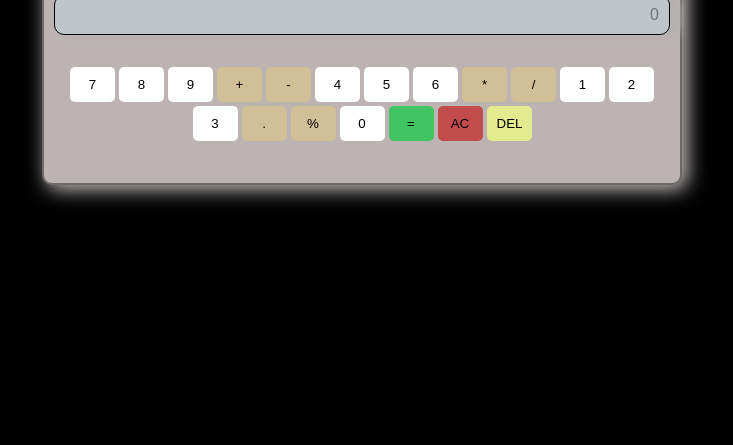
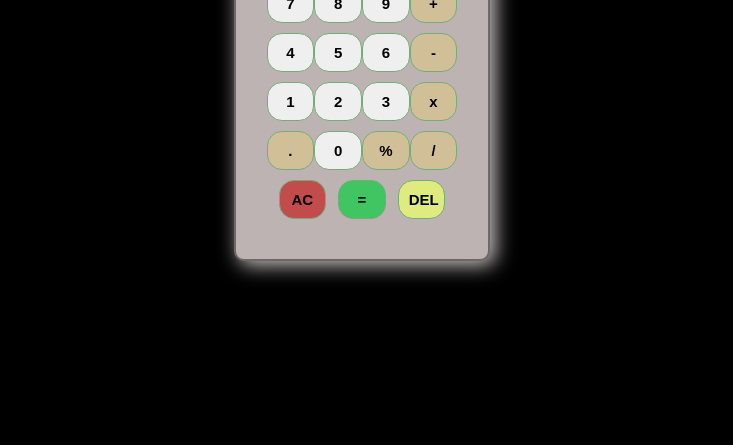
Before and after one commit to YuvanMoorthi/Calculator-Application, a plain HTML site: page index.html in a window 1280 px wide. Shown: the part 355-800 px from the top of the page, without its empty margins (278-1011 px from the left). Drawn offline with Linux system fonts and the light colour scheme.

Commit message:
second update

```diff
--- a/index.html
+++ b/index.html
@@ -13,39 +13,76 @@
          <div id="inputArea">
             <input type="text" id="calculatorInput" readonly placeholder="0" />
          </div>
-         <div id="calculationArea"></div>
+         <div id="calculationArea">
+            <ul>
+               <li class="buttonsBlock buttonsFlex">
+                  <button class="numberButton" onclick="appendToDisplay('7')">
+                     7</button
+                  ><button class="numberButton" onclick="appendToDisplay('8')">
+                     8
+                  </button>
+                  <button class="numberButton" onclick="appendToDisplay('9')">
+                     9
+                  </button>
+                  <button class="symbolsButton" onclick="appendToDisplay('+')">
+                     +
+                  </button>
+               </li>
+               <li class="buttonsBlock buttonsFlex">
+                  <button class="numberButton" onclick="appendToDisplay('4')">
+                     4
+                  </button>
+                  <button class="numberButton" onclick="appendToDisplay('5')">
+                     5
+                  </button>
+                  <button class="numberButton" onclick="appendToDisplay('6')">
+                     6
+                  </button>
+                  <button class="symbolsButton" onclick="appendToDisplay('-')">
+                     -
+                  </button>
+               </li>
+               <li class="buttonsBlock buttonsFlex">
+                  <button class="numberButton" onclick="appendToDisplay('1')">
+                     1
+                  </button>
+                  <button class="numberButton" onclick="appendToDisplay('2')">
+                     2
+                  </button>
+                  <button class="numberButton" onclick="appendToDisplay('3')">
+                     3
+                  </button>
+                  <button class="symbolsButton" onclick="appendToDisplay('*')">
+                     x
+                  </button>
+               </li>
+
+               <li class="buttonsBlock buttonsFlex">
+                  <button class="symbolsButton" onclick="appendToDisplay('.')">
+                     .
+                  </button>
+                  <button class="numberButton" onclick="appendToDisplay('0')">
+                     0
+                  </button>
+                  <button class="symbolsButton" onclick="appendToDisplay('%')">
+                     %
+                  </button>
+
+                  <button class="symbolsButton" onclick="appendToDisplay('/')">
+                     /
+                  </button>
+               </li>
+               <li class="buttonsBlock buttonsFlex">
+                  <button class="allClearButton" onclick="allClear()">
+                     AC
+                  </button>
+                  <button class="equalsButton" onclick="calculate()">=</button>
+                  <button class="singleClearButton" onclick="clearDisplay()">
+                     DEL
+                  </button>
+               </li>
+            </ul>
+         </div>
       </main>
    </body>
 </html>
-
-<!--
-calculator app<ul>
-   <li>
-      <button onclick="appendToDisplay('7')">7</button
-      ><button onclick="appendToDisplay('8')">8</button>
-      <button onclick="appendToDisplay('9')">9</button
-      ><button onclick="allClear()">AC</button>
-      <button onclick="calculate()">=</button>
-   </li>
-   <li>
-      <button onclick="appendToDisplay('4')">4</button>
-      <button onclick="appendToDisplay('5')">5</button>
-      <button onclick="appendToDisplay('6')">6</button>
-      <button onclick="appendToDisplay('*')">x</button>
-      <button onclick="appendToDisplay('/')">/</button>
-   </li>
-   <li>
-      <button onclick="appendToDisplay('1')">1</button>
-      <button onclick="appendToDisplay('2')">2</button>
-
-      <button onclick="appendToDisplay('3')">3</button>
-      <button onclick="appendToDisplay('-')">-</button>
-      <button onclick="appendToDisplay('+')">+</button>
-   </li>
-   <li>
-      <button onclick="appendToDisplay('.')">.</button>
-      <button onclick="appendToDisplay('0')">0</button>
-      <button onclick="clearDisplay()">DEL</button>
-      <button onclick="appendToDisplay('%')">%</button>
-   </li>
-</ul> -->
--- a/script.js
+++ b/script.js
@@ -1,134 +1,136 @@
-document.addEventListener("readystatechange", (event) => {
-   if (event.target.readyState === "complete") {
-      console.log("complete");
-      initApp();
+const inputArea = document.getElementById("calculatorInput");
+
+function appendToDisplay(e) {
+   inputArea.value += e;
+}
+
+function allClear() {
+   inputArea.value = null;
+}
+
+function clearDisplay() {
+   inputArea.value = inputArea.value.slice(0, -1);
+}
+
+function calculate() {
+   try {
+      inputArea.value = eval(inputArea.value);
+   } catch (error) {
+      inputArea.value = "Error";
    }
-});
+}
 
-const initApp = () => {
-   buttons(); // Corrected function name
-};
+// This method is completely by javascript
 
-const buttons = () => {
-   const calculationArea = document.getElementById("calculationArea");
-   const button = [
-      7,
-      8,
-      9,
-      "+",
-      "-",
-      4,
-      5,
-      6,
-      "*",
-      "/",
-      1,
-      2,
-      3,
-      ".",
-      "%",
-      0,
-      "=",
-      "AC",
-      "DEL",
-   ];
+// document.addEventListener("readystatechange", (event) => {
+//    if (event.target.readyState === "complete") {
+//       console.log("complete");
+//       initApp();
+//    }
+// });
 
-   for (let i = 0; i < button.length; i++) {
-      const actualButton = document.createElement("button");
-      actualButton.classList.add("buttonsArea");
-      actualButton.textContent = button[i];
-      calculationArea.appendChild(actualButton);
-      actualButton.addEventListener("click", () => calculation(button[i]));
-      if (button[i] === "AC") {
-         actualButton.style.backgroundColor = "#c24b4b";
-      }
-      if (button[i] === "=") {
-         actualButton.style.backgroundColor = "#41c462";
-      }
-      if (button[i] === "DEL") {
-         actualButton.style.backgroundColor = "hsl(66, 70%, 74%)";
-      }
-      if (
-         button[i] === "*" ||
-         button[i] === "/" ||
-         button[i] === "+" ||
-         button[i] === "-" ||
-         button[i] === "%" ||
-         button[i] === "."
-      ) {
-         actualButton.style.backgroundColor = "hsla(44, 52%, 70%, 0.699)";
-      }
-      if (button[i] < 10) {
-         actualButton.style.backgroundColor = "white";
-      }
-   }
-};
+// const initApp = () => {
+//    buttons(); // Corrected function name
+// };
 
-const calculation = (value) => {
-   const inputArea = document.getElementById("calculatorInput");
-   console.log(value);
+// const buttons = () => {
+//    const calculationArea = document.getElementById("calculationArea");
+//    const button = [
+//       7,
+//       8,
+//       9,
+//       "+",
+//       "-",
+//       4,
+//       5,
+//       6,
+//       "*",
+//       "/",
+//       1,
+//       2,
+//       3,
+//       ".",
+//       "%",
+//       0,
+//       "=",
+//       "AC",
+//       "DEL",
+//    ];
 
-   switch (value) {
-      case 7:
-      case 8:
-      case 9:
-      case 4:
-      case 5:
-      case 6:
-      case 1:
-      case 2:
-      case 3:
-      case 0:
-      case "+":
-      case "-":
-      case "*":
-      case "/":
-      case ".":
-         inputArea.value += value;
-         break;
-      case "AC":
-         inputArea.value = "";
-         break;
-      case "DEL":
-         inputArea.value = inputArea.value.slice(0, -1);
-         break;
-      case "=":
-         try {
-            inputArea.value = eval(inputArea.value);
-         } catch {
-            inputArea.value = "Error";
-         }
-         break;
-      case "%":
-         try {
-            inputArea.value = eval(inputArea.value) / 100;
-         } catch {
-            inputArea.value = "Error";
-         }
-         break;
-      default:
-         break;
-   }
-};
+//    for (let i = 0; i < button.length; i++) {
+//       const actualButton = document.createElement("button");
+//       actualButton.classList.add("buttonsArea");
+//       actualButton.textContent = button[i];
+//       calculationArea.appendChild(actualButton);
+//       actualButton.addEventListener("click", () => calculation(button[i]));
+//       if (button[i] === "AC") {
+//          actualButton.style.backgroundColor = "#c24b4b";
+//       }
+//       if (button[i] === "=") {
+//          actualButton.style.backgroundColor = "#41c462";
+//       }
+//       if (button[i] === "DEL") {
+//          actualButton.style.backgroundColor = "hsl(66, 70%, 74%)";
+//       }
+//       if (
+//          button[i] === "*" ||
+//          button[i] === "/" ||
+//          button[i] === "+" ||
+//          button[i] === "-" ||
+//          button[i] === "%" ||
+//          button[i] === "."
+//       ) {
+//          actualButton.style.backgroundColor = "hsla(44, 52%, 70%, 0.699)";
+//       }
+//       if (button[i] < 10) {
+//          actualButton.style.backgroundColor = "white";
+//       }
+//    }
+// };
 
-// const inputArea = document.getElementById("calculatorInput");
+// const calculation = (value) => {
+//    const inputArea = document.getElementById("calculatorInput");
+//    console.log(value);
 
-// function appendToDisplay(e) {
-//    inputArea.value += e;
-// }
-
-// function allClear() {
-//    inputArea.value = null;
-// }
-
-// function clearDisplay() {
-//    inputArea.value = inputArea.value.slice(0, -1);
-// }
-
-// function calculate() {
-//    try {
-//     inputArea.value = eval(inputArea.value);
-//    } catch (error) {
-//     inputArea.value = "Error"
+//    switch (value) {
+//       case 7:
+//       case 8:
+//       case 9:
+//       case 4:
+//       case 5:
+//       case 6:
+//       case 1:
+//       case 2:
+//       case 3:
+//       case 0:
+//       case "+":
+//       case "-":
+//       case "*":
+//       case "/":
+//       case ".":
+//          inputArea.value += value;
+//          break;
+//       case "AC":
+//          inputArea.value = "";
+//          break;
+//       case "DEL":
+//          inputArea.value = inputArea.value.slice(0, -1);
+//          break;
+//       case "=":
+//          try {
+//             inputArea.value = eval(inputArea.value);
+//          } catch {
+//             inputArea.value = "Error";
+//          }
+//          break;
+//       case "%":
+//          try {
+//             inputArea.value = eval(inputArea.value) / 100;
+//          } catch {
+//             inputArea.value = "Error";
+//          }
+//          break;
+//       default:
+//          break;
 //    }
-// }
+// };
--- a/style.css
+++ b/style.css
@@ -13,7 +13,7 @@ body {
 #calculatorApplication {
    background-color: rgb(189, 179, 179);
    padding: 30px 10px;
-   width: 50%;
+   width: 20%;
    display: flex;
    flex-direction: column;
    justify-content: center;
@@ -27,7 +27,7 @@ body {
    width: 100%;
 }
 #calculatorInput {
-   height: 2.5rem;
+   height: 2.2rem;
    font-size: 1rem;
    padding-right: 10px;
    text-align: right;
@@ -35,7 +35,7 @@ body {
    outline: none;
    padding: 10px;
    width: 100%;
-   margin-bottom: 20px;
+   margin-bottom: 10px;
    border-radius: 10px;
    box-shadow: 10px 2px 10px rgb(180, 178, 178);
    background-color: hsla(196, 13%, 78%, 0.808);
@@ -61,5 +61,50 @@ body {
 }
 h1 {
    padding: 10px;
-   text-shadow: 0px 3px 5px rgb(210, 221, 235);
+   text-shadow: 0px 3px 5px rgb(213, 217, 223);
 }
+#calculationArea ul {
+   display: flex;
+   flex-direction: column;
+   align-items: center;
+   justify-content: center;
+   width: 100%;
+}
+.buttonsBlock {
+   list-style-type: none;
+   width: 100%;
+}
+.buttonsBlock button {
+   padding: 10px;
+   width: 25%;
+}
+.buttonsFlex {
+   display: flex;
+   width: 90%;
+   justify-content: space-evenly;
+   align-items: center;
+   margin-top: 10px;
+}
+button {
+   border-radius: 15px;
+   border: 1px solid rgb(117, 173, 120);
+   font-weight: bolder;
+   font-size: 15px;
+}
+button:hover {
+   cursor: pointer;
+   background-color: #b3b0b0;
+   color: rgb(255, 255, 255);
+}
+.symbolsButton {
+   background-color: hsla(44, 52%, 70%, 0.699);
+}
+.allClearButton {
+   background-color: #c24b4b;
+}
+.equalsButton {
+   background-color: #41c462;
+}
+.singleClearButton {
+   background-color: hsl(66, 73%, 71%);
+}
```
